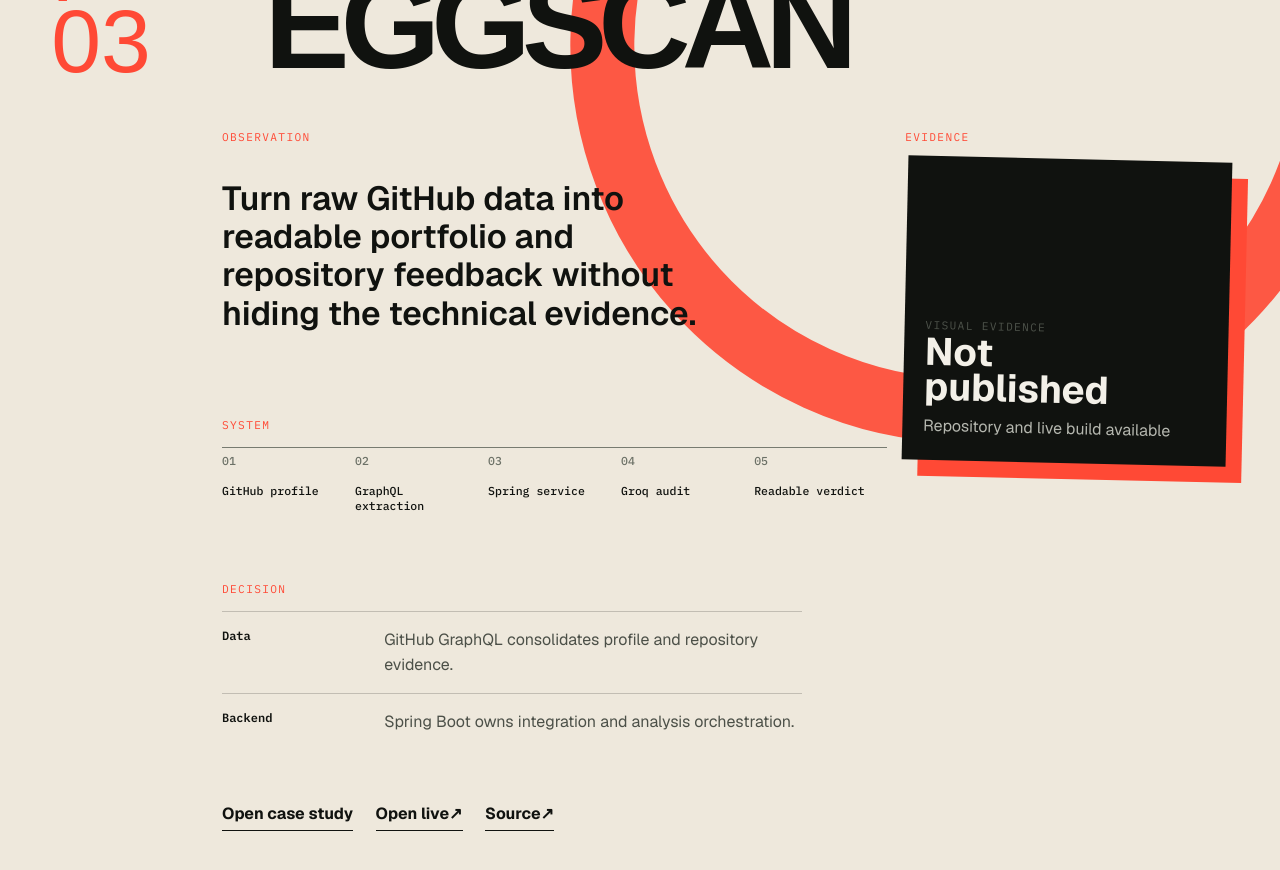
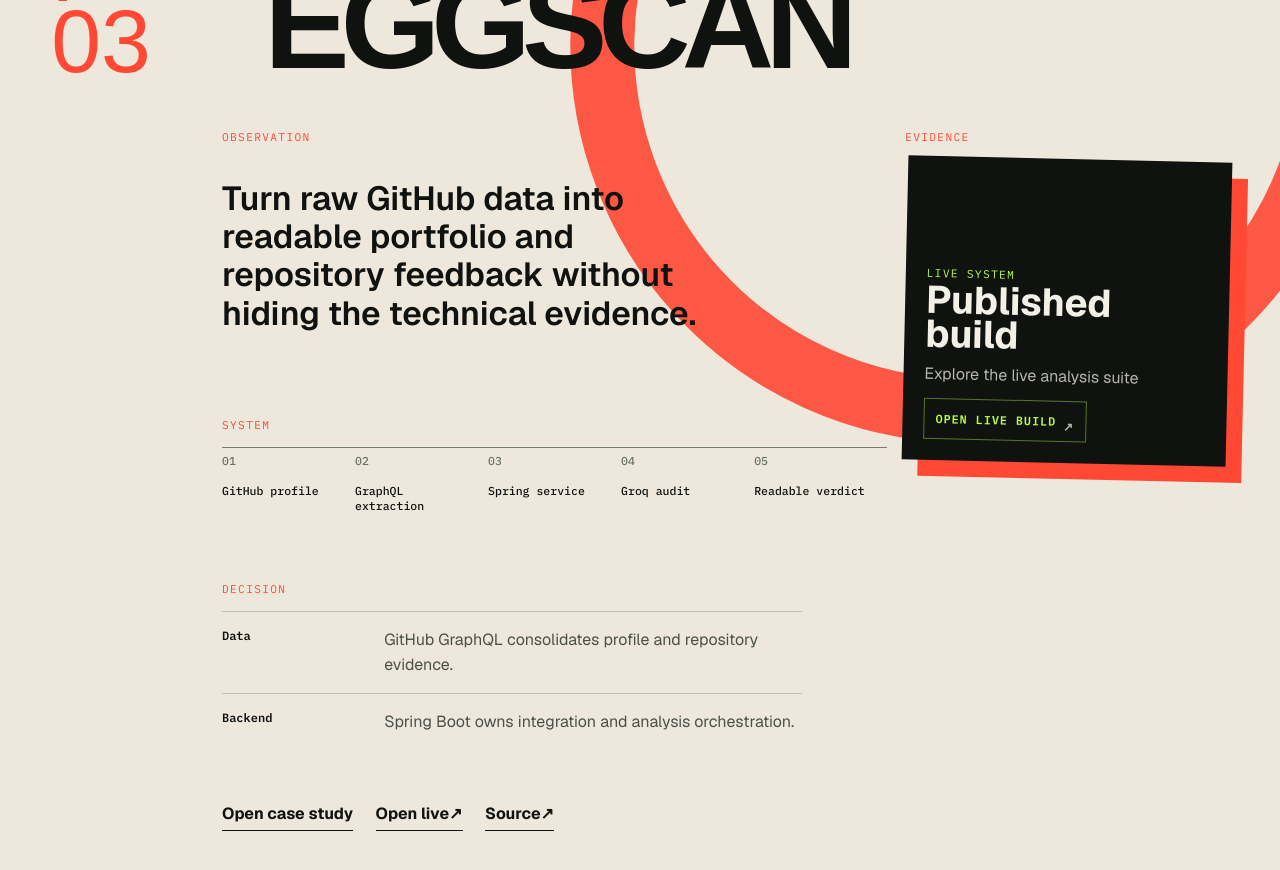
Before and after one commit to SRUN-Sochettra/SRUN-Sochettra.github.io, a Next.js app: page / in a window 1280 px wide. Shown: the part 1020-1890 px from the top of the page. Built offline with nearby package versions, Linux system fonts and the light colour scheme; no server answers; a web font is replaced by a local one.

Commit message:
fix: present EggScan as a published project

```diff
--- a/app/globals.css
+++ b/app/globals.css
@@ -914,3 +914,50 @@
   .case-command--movable[data-retracted="false"],
   .case-command--movable[data-dragging="true"] { translate: 0 0; }
 }
+
+/* Published-build evidence card: the whole card is the live/repository link.
+   Motion is transform/opacity only, and every rule is dropped under reduced motion. */
+.evidence-frame--live {
+  display: flex;
+  flex-direction: column;
+  justify-content: flex-end;
+  text-decoration: none;
+  color: var(--ink);
+  transition: transform 320ms cubic-bezier(.22, 1, .36, 1), box-shadow 320ms cubic-bezier(.22, 1, .36, 1);
+}
+.evidence-frame--live .machine-label { color: var(--acid); }
+.evidence-frame--live .evidence-frame__support { margin-top: .7rem; color: #b5b7af; }
+.evidence-frame--live .evidence-frame__action {
+  display: inline-flex;
+  align-items: center;
+  gap: .45rem;
+  align-self: flex-start;
+  white-space: nowrap;
+  margin-top: 1.05rem;
+  padding: .5rem .7rem;
+  border: 1px solid rgb(186 255 67 / 42%);
+  color: var(--acid);
+  font: 600 .74rem/1 var(--mono);
+  letter-spacing: .08em;
+  text-transform: uppercase;
+  transition: background 220ms ease, color 220ms ease, border-color 220ms ease;
+}
+/* Beats the base `.evidence-frame--status span:last-child` colour rule. */
+.evidence-frame--status.evidence-frame--live .evidence-frame__action { color: var(--acid); }
+.evidence-frame--live:hover,
+.evidence-frame--live:focus-visible {
+  transform: rotate(1.3deg) translateY(-.4rem);
+  box-shadow: 1.15rem 1.15rem 0 var(--red);
+}
+.evidence-frame--live:hover .evidence-frame__action,
+.evidence-frame--live:focus-visible .evidence-frame__action {
+  background: var(--acid);
+  border-color: var(--acid);
+  color: #080a0a;
+}
+@media (prefers-reduced-motion: reduce) {
+  .evidence-frame--live { transition: none; }
+  .evidence-frame--live:hover,
+  .evidence-frame--live:focus-visible { transform: rotate(1.3deg); }
+  .evidence-frame--live .evidence-frame__action { transition: none; }
+}
--- a/app/page.tsx
+++ b/app/page.tsx
@@ -123,15 +123,42 @@
                     sizes="(max-width: 900px) 100vw, 30vw"
                   />
                 </figure>
+              ) : hasLiveBuild && flagship.evidence.live ? (
+                <a
+                  className="evidence-frame evidence-frame--status evidence-frame--live"
+                  href={flagship.evidence.live}
+                  target="_blank"
+                  rel="noopener noreferrer"
+                  aria-label={`Open the ${flagship.name} live build in a new tab`}
+                >
+                  <span className="machine-label">Live system</span>
+                  <strong>Published build</strong>
+                  <span className="evidence-frame__support">Explore the live analysis suite</span>
+                  <span className="evidence-frame__action">
+                    Open live build <span aria-hidden="true">↗</span>
+                  </span>
+                </a>
+              ) : hasRepository && flagship.direct ? (
+                <a
+                  className="evidence-frame evidence-frame--status evidence-frame--live"
+                  href={flagship.direct}
+                  target="_blank"
+                  rel="noopener noreferrer"
+                  aria-label={`View the ${flagship.name} source repository in a new tab`}
+                >
+                  <span className="machine-label">Source available</span>
+                  <strong>Repository published</strong>
+                  <span className="evidence-frame__support">Read the source behind the system</span>
+                  <span className="evidence-frame__action">
+                    View source <span aria-hidden="true">↗</span>
+                  </span>
+                </a>
               ) : (
+                /* Neither a live build nor a source repository exists. */
                 <div className="evidence-frame evidence-frame--status">
                   <span className="machine-label">Visual evidence</span>
                   <strong>Not published</strong>
-                  <span>
-                    {[hasRepository && "Repository", hasLiveBuild && "live build"]
-                      .filter(Boolean)
-                      .join(" and ") || "Case study"} available
-                  </span>
+                  <span>Case study only</span>
                 </div>
               )}
             </div>
```
